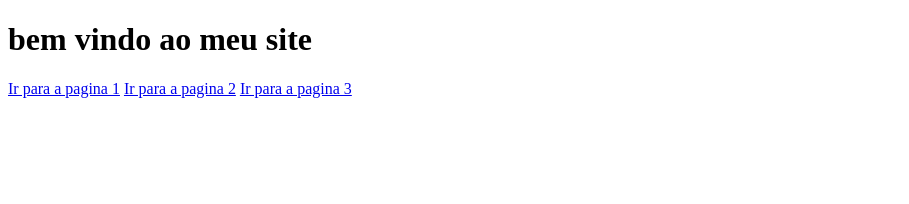
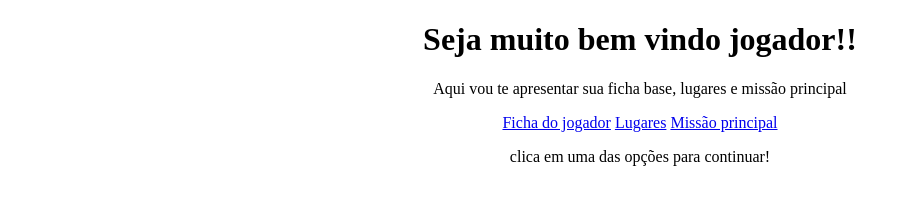
Before and after one commit to MarcusBrzerra/ProjetoInterface, a plain HTML site: page index.html in a window 1280 px wide. Shown: the whole page, without its empty margins (0-909 px from the left). Drawn offline with Linux system fonts and the light colour scheme.

Commit message:
mudando e apresentando o tema do site

```diff
--- a/index.html
+++ b/index.html
@@ -3,12 +3,16 @@
 <head>
     <meta charset="UTF-8">
     <meta name="viewport" content="width=device-width, initial-scale=1.0">
-    <title>Atividade 2</title>
+    <title>Jogo simples: Rpg</title>
 </head>
 <body>
-    <h1>bem vindo ao meu site</h1>
-    <a href="page/pagina1.html">Ir para a pagina 1</a>
-    <a href="page/pagina2.html">Ir para a pagina 2</a>
-    <a href="page/pagina3.html">Ir para a pagina 3</a>
+    <h1 align="center">Seja muito bem vindo jogador!!</h1>
+    <p align="center">Aqui vou te apresentar sua ficha base, lugares e missão principal</p>
+    <nav align="center">
+        <a  href="page/pagina1.html">Ficha do jogador</a>
+        <a href="page/pagina2.html">Lugares</a>
+        <a href="page/pagina3.html">Missão principal</a>
+    </nav>
+    <p align="center">clica em uma das opções para continuar!</p>
 </body>
 </html>
```
